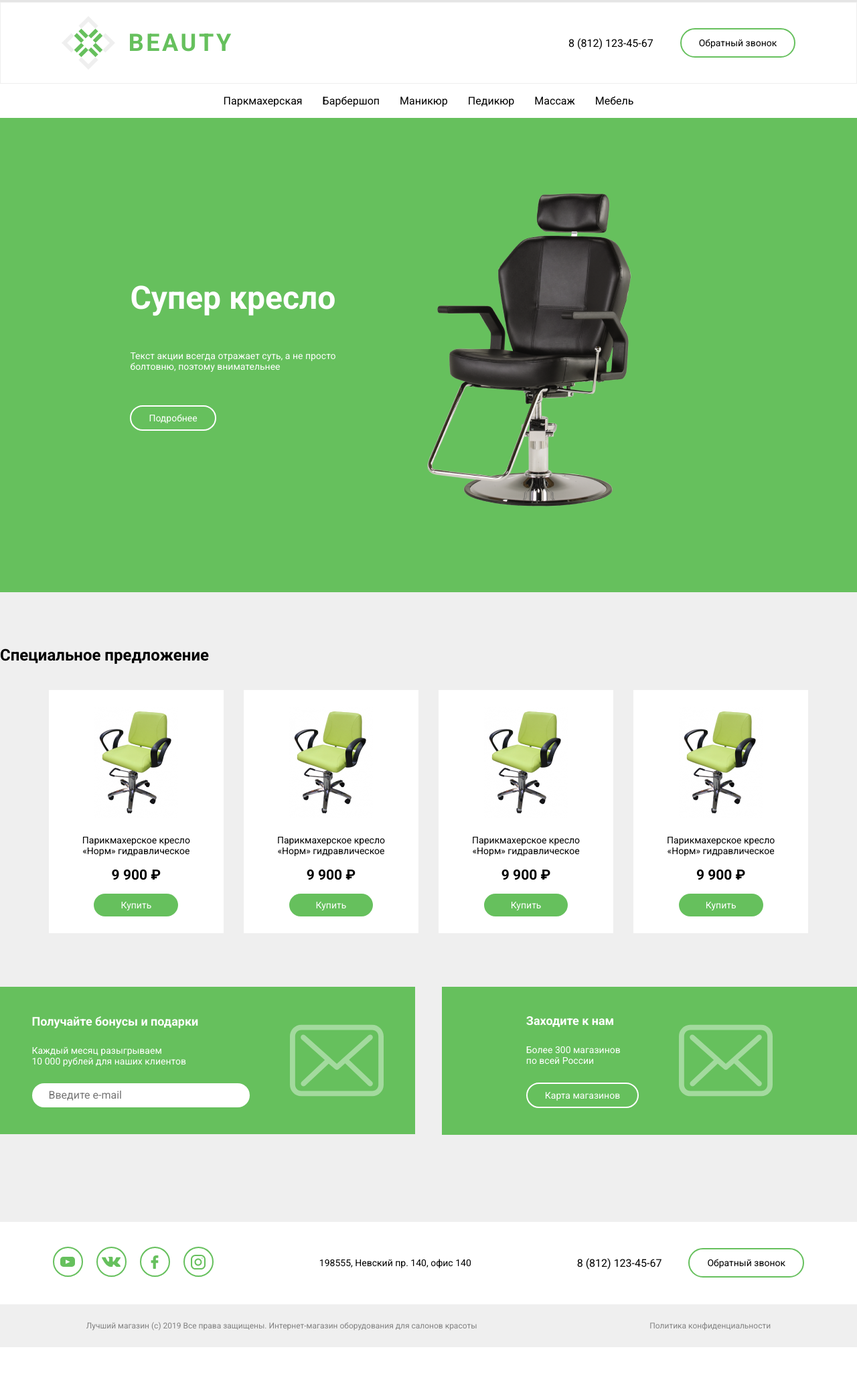
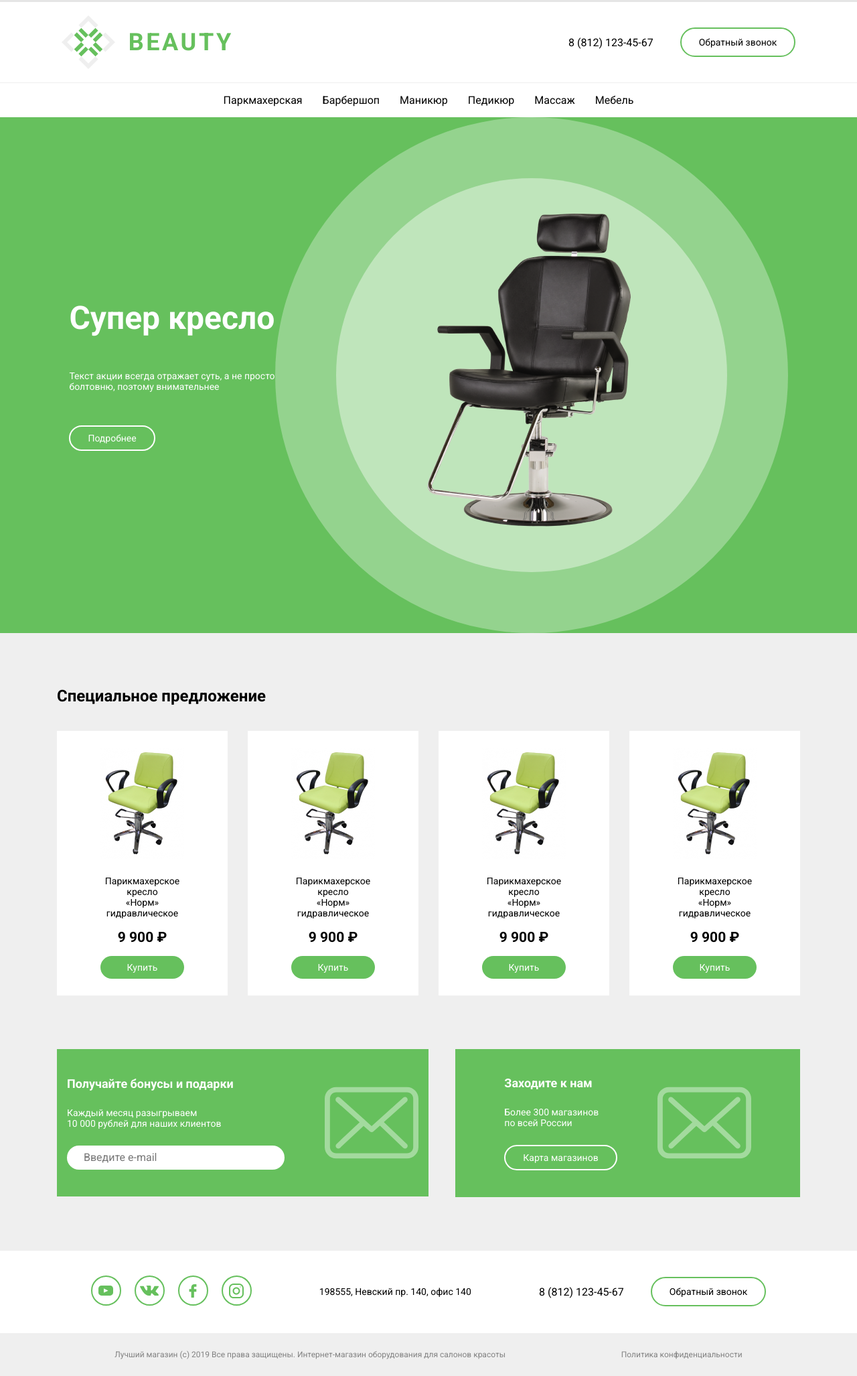
Before and after one commit to klaus-wq/Beauty, a plain HTML site: page index.html in a window 1280 px wide. Shown: the part 45-2099 px from the top of the page at 67% size. Before the commit the page ends 2056 px from the top, so only its background shows below. Drawn offline with nearby package versions, Linux system fonts and the light colour scheme.

Commit message:
first commit

```diff
--- a/css/components/description.scss
+++ b/css/components/description.scss
@@ -4,8 +4,11 @@
         display: flex;
         align-items: center;
         justify-content: center;
+        // padding: 60px 0;
+    }
+
+    &__background {
         background-color: $backgroundColor;
-        padding: 60px 0;
     }
 
     &__button {
@@ -23,4 +26,16 @@
         margin-bottom: 50px;
         color: $textColor;
     }
+
+    &__circle1 {
+        height: calc(100% - 500px);
+        background: rgba(255, 255, 255, 0.3);;
+        border-radius: 50%;
+        padding: 91px;
+    }
+
+    &__circle2 {
+        background: rgba(255, 255, 255, 0.4);;
+        border-radius: 50%;
+    }
 }
--- a/css/components/footer.scss
+++ b/css/components/footer.scss
@@ -17,8 +17,11 @@
         justify-content: space-around;
     }
 
+    &__background {
+        background: $borderColor;
+    }
+
     &__bottom {
-        background: $borderColor;
         padding: 25px 0;
         display: flex;
         align-items: center;
--- a/css/components/header.scss
+++ b/css/components/header.scss
@@ -1,4 +1,12 @@
 .header {
+
+    &__background {
+        background: $accentColor;
+    }
+
+    &__border {
+        border-bottom: 1px solid $borderColor;
+    }
 
     &__middle {
         padding: 20px 0;
@@ -7,7 +15,6 @@
         align-items: center;
         justify-content: center;
         gap: 500px;
-        border: 1px solid $borderColor;
     }
 
     &__logo {
@@ -26,7 +33,6 @@
 .menu {
 
     width: 100%;
-    background-color: $accentColor;
 
     &__list {
         display: flex;
--- a/css/components/news.scss
+++ b/css/components/news.scss
@@ -1,12 +1,15 @@
 .news {
 
     &__container {
-        background: $borderColor;
-        padding-bottom: 130px;
+        padding-bottom: 80px;
         display: flex;
         align-items: center;
         justify-content: space-between;
         column-gap: 40px;
+    }
+
+    &__background {
+        background: $borderColor;
     }
 
     &__block {
--- a/css/layout.scss
+++ b/css/layout.scss
@@ -24,8 +24,6 @@ body {
     max-width: $containerWidth;
     margin: 0 auto;
     position: relative;
-    // justify-content: space-between;
-    display: flex;
 }
 
 h1,
--- a/css/main.scss
+++ b/css/main.scss
@@ -1,4 +1,4 @@
-$containerWidth: 1920px;
+$containerWidth: 1110px;
 $h1FontSize: 48px;
 $h2FontSize: 36px;
 $h3FontSize: 24px;
--- a/index.html
+++ b/index.html
@@ -11,6 +11,7 @@
 
     <div class="wrapper">
         <header class="header">
+            <div class="header__background">
                 <div class="container">
                     <nav class="menu">
                         <ul class="menu__list">
@@ -22,6 +23,8 @@
                         </ul>
                     </nav>
                 </div>
+            </div>
+            <div class="header__border">
                 <div class="container header__middle">
                     <div class="header__logo">
                         <img src="./img/logo.svg" alt="logo" class="logo__pic">
@@ -30,6 +33,7 @@
                     <div class="header__contacts">
                         <a href="tel:8 (812) 123-45-67"><h5>8 (812) 123-45-67</h5></a>
                         <button class="button"><h6>Обратный звонок</h6></button>
+                    </div>
                 </div>
             </div>
             <div class="container">
@@ -46,7 +50,8 @@
             </div>
         </header>
 
-        <section class="container description__container">
+        <section class="description__background">
+            <div class="container description__container">
                 <div class="description__block-left">
                     <h1 class="description__text">Супер кресло</h1>
                     <h6 class="description__text">Текст акции всегда отражает суть, а не просто<br>
@@ -54,11 +59,17 @@
                     <button class="description__button"><h6 class="description__more">Подробнее</h6></button>
                 </div>
                 <div class="description__block-right">
+                    <div class="description__circle1">
+                        <div class="description__circle2">
                             <img src="./img/chair.png" alt="chair" class="chair">
+                        </div>
+                    </div>
+                </div>
             </div>
         </section>
 
-        <section class="container catalog__container">
+        <section class="catalog__container">
+            <div class="container">
                 <h3 class="catalog__title">Специальное предложение</h3>
                 <ul class="catalog__list">
                     <li class="catalog__item">
@@ -86,9 +97,11 @@
                         <button class="catalog__button"><h6 class="catalog__more">Купить</h6></button>
                     </li>
                 </ul>
+            </div>
         </section>
 
-        <section class="container news__container">
+        <section class="news__background">
+            <div class="container news__container">
                 <div class="news__block">
                     <div class="news__promotion">
                         <h4 class="news__text">Получайте бонусы и подарки</h4>
@@ -107,10 +120,11 @@
                     </div>
                     <img src="./img/email.svg" alt="email" class="email">
                 </div>
+            </div>
         </section>
 
-        <footer class="container footer__container">
-            <div class="footer__top">
+        <footer class="footer__container">
+            <div class="container footer__top">
                 <div class="social-icons">
                     <ul class="social-icons__list">
                         <li class="social-icons__item"> <img src="./img/icons/yt.svg" alt="yt icon" class="yt__icon"> </li>
@@ -125,9 +139,11 @@
                     <button class="button"><h6>Обратный звонок</h6></button>
                 </div>
             </div>
-            <div class="footer__bottom">
+            <div class="footer__background">
+                <div class="container footer__bottom">
                     <p>Лучший магазин (с) 2019 Все права защищены. Интернет-магазин оборудования для салонов красоты</p>
                     <p>Политика конфиденциальности</p>
+                </div>
             </div>
         </footer>
     </div>
```
Also changed, not shown: css/main.css. Lines whose indentation alone changed are shown as unchanged.
